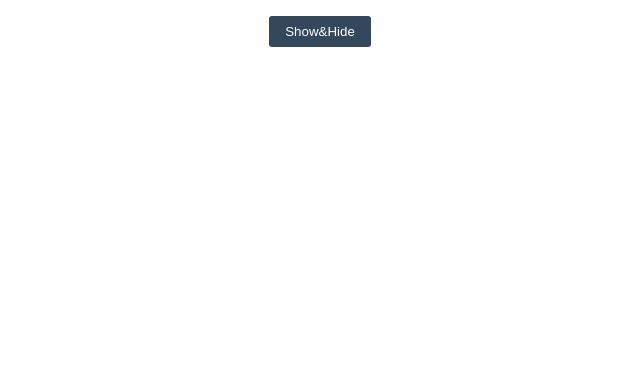
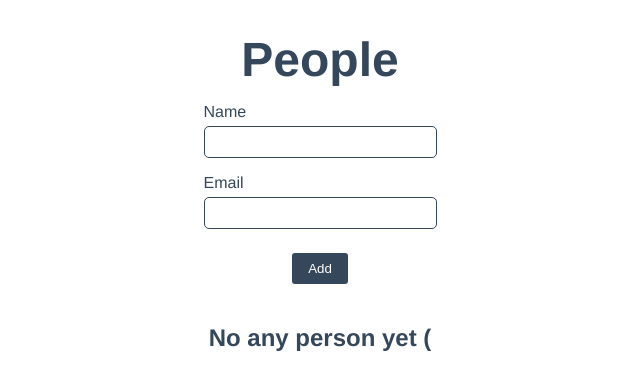
Before and after one commit to arslanov-ngc/react-tuto, a React (Create React App) app: page / in a window 1280 px wide. Shown: the top 390 px of the page, without its empty margins (320-960 px from the left). Built offline with nearby package versions, Linux system fonts and the light colour scheme.

Commit message:
Done. Tenth Lesson

```diff
--- a/src/App.css
+++ b/src/App.css
@@ -3,6 +3,19 @@
   padding: 0;
   box-sizing: border-box;
 }
+
+h1 {
+  font-size: 2em;
+  color: #333;
+  margin: 1rem 0;
+}
+
+h3 {
+  font-size: 1em;
+  color: #333;
+  margin: 1rem 0;
+}
+
 .App {
   box-sizing: border-box;
   text-align: center;
@@ -18,6 +31,13 @@
 .title {
   font-size: 3em;
   color: #35475a;
+  margin: 0;
+}
+
+.badMsg {
+  font-size: 1.5em;
+  color: #35475a;
+  margin-top: 1rem;
 }
 
 .container {
@@ -25,6 +45,38 @@
   display: grid;
   grid-template-columns: 1fr 1fr 1fr;
   gap: 2rem;
+}
+
+.form {
+  display: flex;
+  flex-direction: column;
+  justify-content: flex-start;
+  align-items: center;
+  gap: 1rem;
+  padding: 1rem 0;
+}
+
+.form__control {
+  display: flex;
+  display: flex;
+  flex-direction: column;
+  justify-content: flex-start;
+  align-items: flex-start;
+  gap: 5px;
+}
+
+.form__control label {
+  font-size: 1em;
+  color: #35475a;
+}
+
+.form__control input {
+  font-size: 1em;
+  color: #35475a;
+  border: 1px solid #35475a;
+  border-radius: 5px;
+  outline: none;
+  padding: 6px 12px;
 }
 
 .btn {
@@ -35,20 +87,59 @@
   background-color: #35475a;
   color: #fff;
   cursor: pointer;
-  transition: .2s ease;
+  transition: 0.2s ease;
+  margin: 0.5rem 0;
 }
 .btn:hover {
   background-color: #263546;
 }
 
-h1 {
-  font-size: 2em;
-  color: #333;
-  margin: 1rem 0;
+.people {
+  width: 60%;
+  display: flex;
+  flex-direction: column;
+  text-align: left;
 }
-
-h3 {
-  font-size: 1em;
-  color: #333;
-  margin: 1rem 0;
+.people__header {
+  width: 100%;
+  background-color: #35475a;
+  display: grid;
+  grid-template-columns: 10% 40% 40% 10%;
+  padding: 1rem;
 }
+.people__header span {
+  font-size: 1.5em;
+  color: #fff;
+}
+.people__content {
+  width: 100%;
+}
+.people__content span {
+  font-size: 1.2em;
+  font-weight: 300;
+  color: #fff;
+}
+.people__content .person {
+  background-color: rgba(53, 71, 90, 0.8);
+  padding: 1rem;
+  display: grid;
+  grid-template-columns: 10% 40% 40% 10%;
+}
+.people__content .person:nth-child(even){
+  background-color: rgba(53, 71, 90, 0.9);
+}
+.people span.bordered {
+  border-right: 1px solid #fff;
+}
+.people__content .person .remove {
+  border: none;
+  outline: none;
+  padding: 0.3rem;
+  background-color: rgba(221, 99, 99, 0.3);
+  color: rgba(255, 255, 255, 0.5);
+  cursor: pointer;
+}
+.people__content .person .remove:hover {
+  background-color: rgba(221, 99, 99, 0.4);
+  color: rgba(255, 255, 255, 0.6);
+}
--- a/src/App.js
+++ b/src/App.js
@@ -1,11 +1,12 @@
 import "./App.css";
+import ControlledInput from "./components/controlled-input/ControlledInput";
 import ShortCircuit from "./components/short-circuit/ShortCircuit";
 
 function App() {
   return (
     <>
       <div className="App">
-        <ShortCircuit />
+        <ControlledInput />
       </div>
     </>
   );
--- /dev/null
+++ b/src/components/controlled-input/ControlledInput.jsx
@@ -0,0 +1,88 @@
+import { useState } from "react";
+
+const ControlledInput = () => {
+  const [name, setName] = useState(""),
+    [email, setEmail] = useState(""),
+    [people, setPeople] = useState([]);
+
+  const submitHandler = (e) => {
+    e.preventDefault();
+
+    if (name && email) {
+      const person = {
+        id: new Date().getTime().toString(),
+        name,
+        email,
+      };
+
+      setPeople((people) => {
+        return [...people, person];
+      });
+
+      setName("");
+      setEmail("");
+    } else {
+      alert("Please fill inputs!");
+    }
+  };
+
+  const removeHandler = (id) => {
+    const filteredPeople = people.filter((person) => person.id != id);
+    setPeople(filteredPeople);
+  };
+
+  return (
+    <>
+      <form className="form" onSubmit={submitHandler}>
+        <h1 className="title">People</h1>
+        <div className="form__control">
+          <label htmlFor="name">Name</label>
+          <input type="text" id="name" name="name" value={name} onChange={(e) => setName(e.target.value)} required />
+        </div>
+        <div className="form__control">
+          <label htmlFor="email">Email</label>
+          <input
+            type="email"
+            id="email"
+            name="email"
+            value={email}
+            onChange={(e) => setEmail(e.target.value)}
+            required
+          />
+        </div>
+        <button type="submit" className="btn">
+          Add
+        </button>
+      </form>
+      {people.length ? (
+        <div className="people">
+          <div className="people__header">
+            <span>ID</span>
+            <span>Name</span>
+            <span>Email</span>
+            <span>Remove</span>
+          </div>
+          <div className="people__content">
+            {people.map(({ id, name, email }, i) => {
+              i++;
+              return (
+                <div className="person" key={id}>
+                  <span>{i}</span>
+                  <span>{name.toUpperCase()}</span>
+                  <span>{email}</span>
+                  <button className="remove" onClick={() => removeHandler(id)}>
+                    x
+                  </button>
+                </div>
+              );
+            })}
+          </div>
+        </div>
+      ) : (
+        <h1 className="badMsg">No any person yet (</h1>
+      )}
+    </>
+  );
+};
+
+export default ControlledInput;
```
